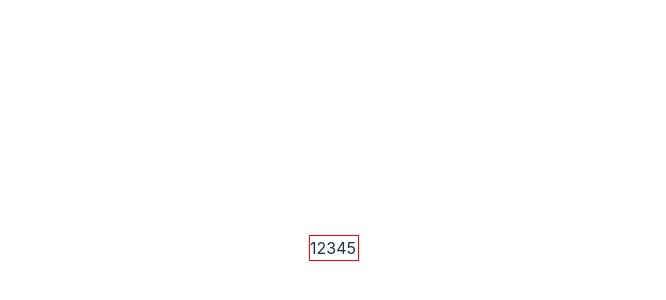
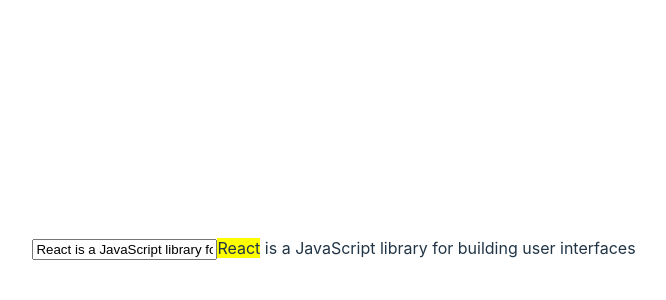
Before and after one commit to VENI-VIDIVICI/react-base, a React (Vite) app: page / in a window 1280 px wide. Shown: the part 152-452 px from the top of the page, without its empty margins (306-972 px from the left). Built offline with nearby package versions, Linux system fonts and the light colour scheme.

Commit message:
keyword 初步

```diff
--- a/src/App.tsx
+++ b/src/App.tsx
@@ -1,10 +1,11 @@
 import "./App.css";
 // import ResizeObserveDemo from './components/observe/demo'
-import OverflowDemo from "./components/overflow/demo";
+// import OverflowDemo from "./components/overflow/demo";
+import KeyWordsDemo from "./components/keyword/demo";
 function App() {
   return (
     <>
-      <OverflowDemo />
+      <KeyWordsDemo />
     </>
   );
 }
--- /dev/null
+++ b/src/components/keyword/demo.tsx
@@ -0,0 +1,22 @@
+import { useState } from "react";
+import KeyWord from ".";
+
+function App() {
+  const [value, setValue] = useState(
+    "React is a JavaScript library for building user interfaces"
+  );
+  return (
+    <div>
+      <input
+        type="text"
+        value={value}
+        onInput={(e) => {
+          setValue(e.currentTarget.value);
+        }}
+      />
+      <KeyWord value="react">{value}</KeyWord>
+    </div>
+  );
+}
+
+export default App;
--- /dev/null
+++ b/src/components/keyword/index.tsx
@@ -0,0 +1,50 @@
+import { FC } from "react";
+interface KeyWordsProps {
+  value: string;
+  children: React.ReactNode;
+  render?: (value: string) => React.ReactNode;
+}
+
+interface HighlightProps extends KeyWordsProps {
+  children: string;
+}
+const Highlight: FC<HighlightProps> = (props) => {
+  //  value 为加亮的关键词 children 为其它文本
+  const { value, children } = props;
+  const content = props.render ? (
+    props.render(value)
+  ) : (
+    <span style={{ backgroundColor: "yellow" }}>{value}</span>
+  );
+  return (
+    <span>
+      {children}
+
+      {content}
+    </span>
+  );
+};
+
+const KeyWords: FC<KeyWordsProps> = (props) => {
+  const { value, children, render } = props;
+  if (typeof children !== "string") {
+    return <>{children}</>;
+  }
+  const regex = new RegExp(value, "gi");
+  const match = children.match(regex);
+  if (!match) {
+    return <>{children}</>;
+  }
+  const parts = children.split(regex);
+  return (
+    <>
+      {parts.map((part, index) => (
+        <Highlight render={render} key={index} value={match[index]}>
+          {part}
+        </Highlight>
+      ))}
+    </>
+  );
+};
+
+export default KeyWords;
```
